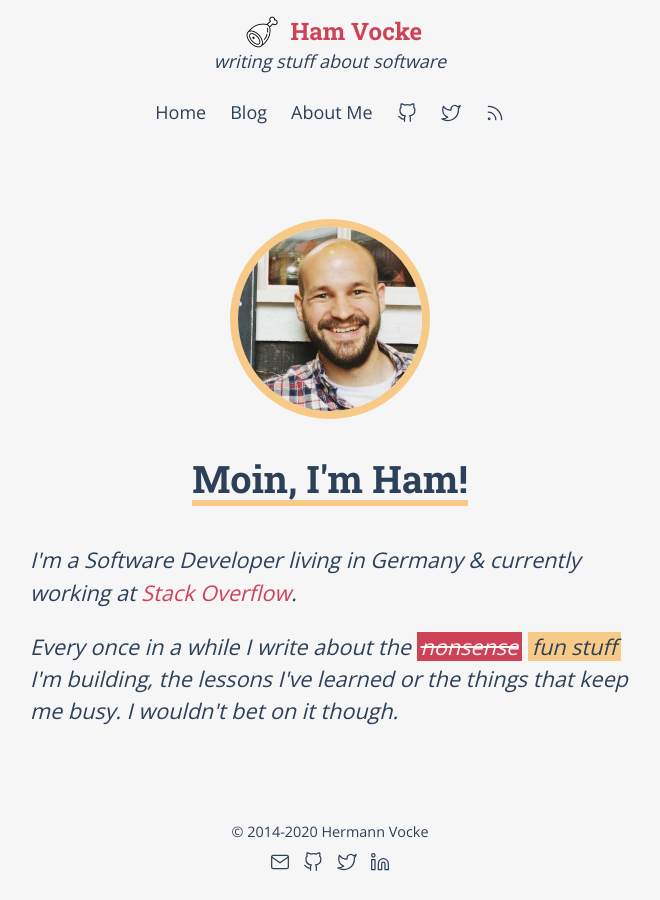
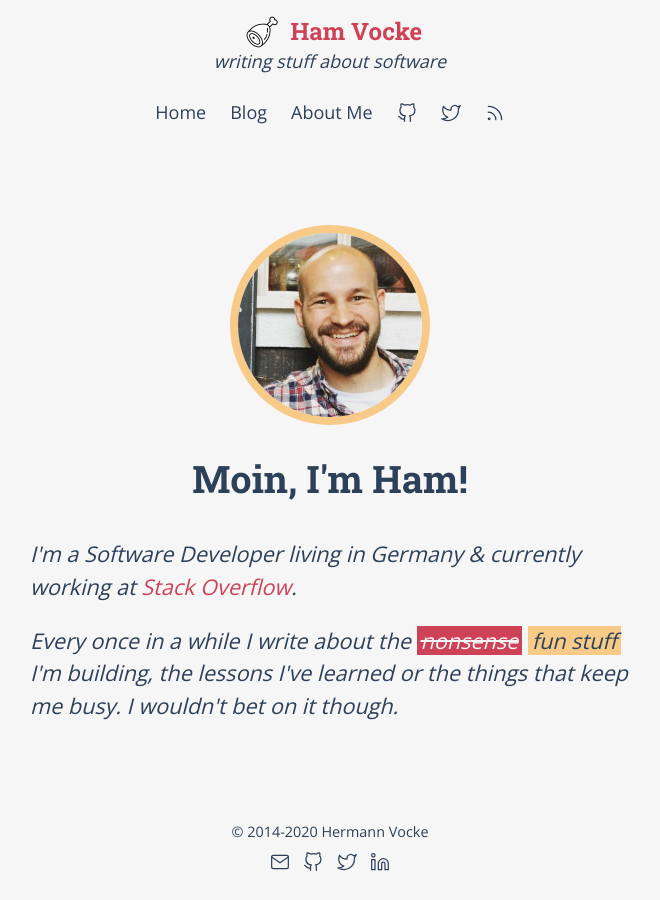
Before and after one commit to hamvocke/hamvocke.github.io, a Jekyll site: the page built from index.html, in a window 1280 px wide. Shown: the whole page, without its empty margins (310-970 px from the left). Built offline with Jekyll 4.4.1, drawn with Linux system fonts in a browser that asks for light colours.

Commit message:
remove underline

```diff
--- a/assets/css/hamvocke.css
+++ b/assets/css/hamvocke.css
@@ -257,7 +257,7 @@ ins {
 }
 
 #home .image img, #about .image img {
-    margin-top: 32px;
+    margin: 32px 0;
     height: 200px;
     width: 200px;
     border: 8px solid var(--light-accent);
@@ -266,9 +266,7 @@ ins {
 #home h1.title {
     display: inline-block;
     font-size: 2.1em;
-    margin-top: 1em;
-    margin-bottom: 1em;
-    border-bottom: 6px solid var(--light-accent);
+    margin: 0 0 1em 0;
 }
 
 #home p {
```
